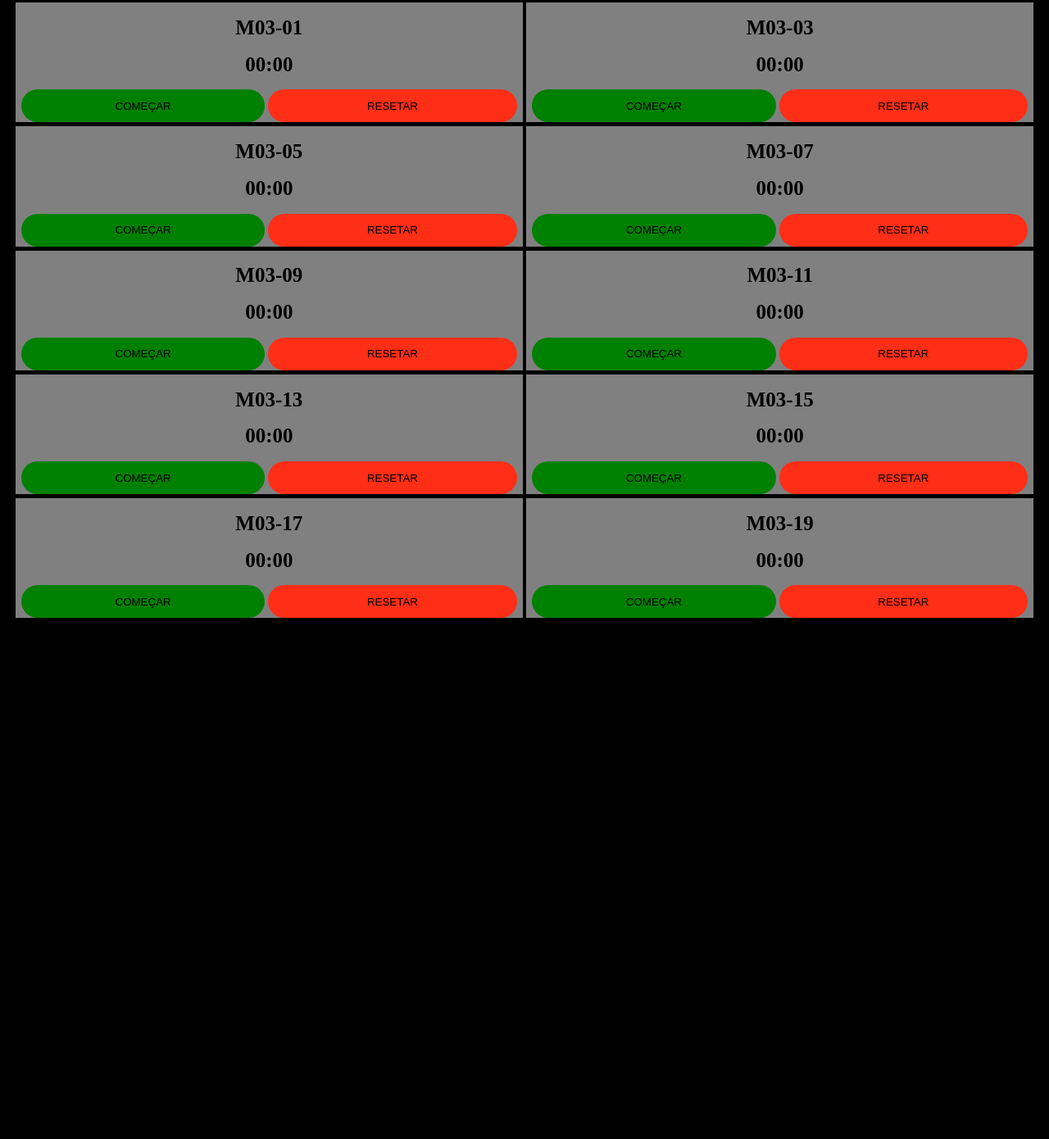
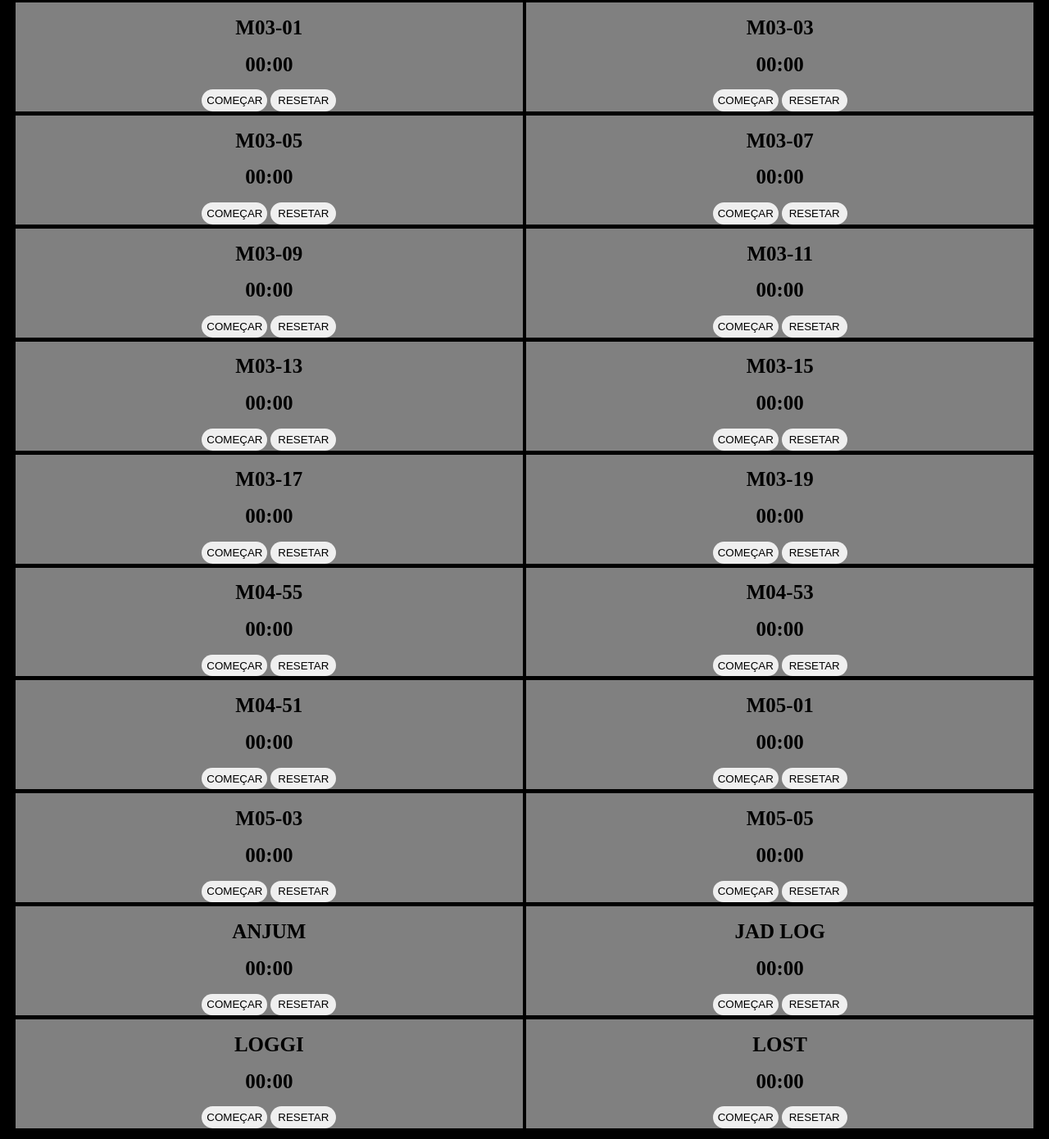
Before and after one commit to IJuniorjnr/Projeto-Shein, a plain HTML site: page index.html in a window 1280 px wide. Shown: the part 5-1395 px from the top of the page at 82% size. Before the commit the page ends 800 px from the top, so only its background shows below. Drawn offline with Linux system fonts and the light colour scheme.

Commit message:
Update index.html

```diff
--- a/index.html
+++ b/index.html
@@ -1,10 +1,10 @@
 <!DOCTYPE html>
-<html lang="pt-br">
+<html lang="pt-BR">
 <head>
     <meta charset="UTF-8">
     <meta name="viewport" content="width=device-width, initial-scale=1.0">
     <link rel="stylesheet" href="style.css">
-    <title>Document</title>
+    <title>Stage Counter</title>
 </head>
 <body>
     <audio id="sound" src="alarm.mp3" style="display: none;"></audio>
@@ -15,8 +15,8 @@
                 <h1>M03-01</h1>
                 <h1 id="display1">00:00</h1>
             </div>
-            <button class="btn-start" onclick="start1()">COMEÇAR</button>
-            <button class="btn-reset" onclick="reset1()">RESETAR</button>
+            <button id="comecar" class="btn-start1">COMEÇAR</button>
+            <button id='resetar' class="btn-reset1">RESETAR</button>
         </div>
 
         <div id="zona2" class="zona">
@@ -24,8 +24,8 @@
                 <h1>M03-03</h1>
                 <h1 id="display2">00:00</h1>
             </div>
-            <button class="btn-start" onclick="start2()">COMEÇAR</button>
-            <button class="btn-reset" onclick="reset2()">RESETAR</button>
+            <button id="comecar" class="btn-start2" >COMEÇAR</button>
+            <button id="resetar" class="btn-reset2" >RESETAR</button>
         </div>
 
         <div id="zona3" class="zona">
@@ -33,8 +33,8 @@
                 <h1>M03-05</h1>
                 <h1 id="display3">00:00</h1>
             </div>
-            <button class="btn-start" onclick="start3()">COMEÇAR</button>
-            <button class="btn-reset" onclick="reset3()">RESETAR</button>
+            <button id="comecar" class="btn-start3">COMEÇAR</button>
+            <button id='resetar' class="btn-reset3">RESETAR</button>
         </div>
 
         <div id="zona4" class="zona">
@@ -42,8 +42,8 @@
                 <h1>M03-07</h1>
                 <h1 id="display4">00:00</h1>
             </div>
-            <button class="btn-start" onclick="start4()">COMEÇAR</button>
-            <button class="btn-reset" onclick="reset4()">RESETAR</button>
+            <button id="comecar" class="btn-start4">COMEÇAR</button>
+            <button id='resetar' class="btn-reset4">RESETAR</button>
         </div>
 
         <div id="zona5" class="zona">
@@ -51,8 +51,8 @@
                 <h1>M03-09</h1>
                 <h1 id="display5">00:00</h1>
             </div>
-            <button class="btn-start" onclick="start5()">COMEÇAR</button>
-            <button class="btn-reset" onclick="reset5()">RESETAR</button>
+            <button id="comecar" class="btn-start5">COMEÇAR</button>
+            <button id='resetar' class="btn-reset5">RESETAR</button>
         </div>
 
         <div id="zona6" class="zona">
@@ -60,8 +60,8 @@
                 <h1>M03-11</h1>
                 <h1 id="display6">00:00</h1>
             </div>
-            <button class="btn-start" onclick="start6()">COMEÇAR</button>
-            <button class="btn-reset" onclick="reset6()">RESETAR</button>
+            <button id="comecar" class="btn-start6">COMEÇAR</button>
+            <button id='resetar' class="btn-reset6">RESETAR</button>
         </div>
 
         <div id="zona7" class="zona">
@@ -69,8 +69,8 @@
                 <h1>M03-13</h1>
                 <h1 id="display7">00:00</h1>
             </div>
-            <button class="btn-start" onclick="start7()">COMEÇAR</button>
-            <button class="btn-reset" onclick="reset7()">RESETAR</button>
+            <button id="comecar" class="btn-start7">COMEÇAR</button>
+            <button id='resetar' class="btn-reset7">RESETAR</button>
         </div>
 
         <div id="zona8" class="zona">
@@ -78,8 +78,8 @@
                 <h1>M03-15</h1>
                 <h1 id="display8">00:00</h1>
             </div>
-            <button class="btn-start" onclick="start8()">COMEÇAR</button>
-            <button class="btn-reset" onclick="reset8()">RESETAR</button>
+            <button id="comecar" class="btn-start8">COMEÇAR</button>
+            <button id='resetar' class="btn-reset8">RESETAR</button>
         </div>
 
         <div id="zona9" class="zona">
@@ -87,19 +87,107 @@
                 <h1>M03-17</h1>
                 <h1 id="display9">00:00</h1>
             </div>
-            <button class="btn-start" onclick="start9()">COMEÇAR</button>
-            <button class="btn-reset" onclick="reset9()">RESETAR</button>
+            <button id="comecar" class="btn-start9">COMEÇAR</button>
+            <button id='resetar' class="btn-reset9">RESETAR</button>
         </div>
-
         <div id="zona10" class="zona">
             <div>
                 <h1>M03-19</h1>
                 <h1 id="display10">00:00</h1>
             </div>
-            <button class="btn-start" onclick="start10()">COMEÇAR</button>
-            <button class="btn-reset" onclick="reset10()">RESETAR</button>
+            <button id="comecar" class="btn-start10">COMEÇAR</button>
+            <button id='resetar' class="btn-reset10">RESETAR</button>
         </div>
 
+        <div id="zona11" class="zona">
+            <div>
+                <h1>M04-55</h1>
+                <h1 id="display11">00:00</h1>
+            </div>
+            <button id="comecar" class="btn-start11">COMEÇAR</button>
+            <button id='resetar' class="btn-reset11">RESETAR</button>
+        </div>
+
+        <div id="zona12" class="zona">
+            <div>
+                <h1>M04-53</h1>
+                <h1 id="display12">00:00</h1>
+            </div>
+            <button id="comecar" class="btn-start12">COMEÇAR</button>
+            <button id='resetar' class="btn-reset12">RESETAR</button>
+        </div>
+
+        <div id="zona13" class="zona">
+            <div>
+                <h1>M04-51</h1>
+                <h1 id="display13">00:00</h1>
+            </div>
+            <button id="comecar" class="btn-start13">COMEÇAR</button>
+            <button id='resetar' class="btn-reset13">RESETAR</button>
+        </div>
+
+        <div id="zona14" class="zona">
+            <div>
+                <h1>M05-01</h1>
+                <h1 id="display14">00:00</h1>
+            </div>
+            <button id="comecar" class="btn-start14">COMEÇAR</button>
+            <button id='resetar' class="btn-reset14">RESETAR</button>
+        </div>
+
+        <div id="zona15" class="zona">
+            <div>
+                <h1>M05-03</h1>
+                <h1 id="display15">00:00</h1>
+            </div>
+            <button id="comecar" class="btn-start15">COMEÇAR</button>
+            <button id='resetar' class="btn-reset15">RESETAR</button>
+        </div>
+
+        <div id="zona16" class="zona">
+            <div>
+                <h1>M05-05</h1>
+                <h1 id="display16">00:00</h1>
+            </div>
+            <button id="comecar" class="btn-start16">COMEÇAR</button>
+            <button id='resetar' class="btn-reset16">RESETAR</button>
+        </div>
+
+        <div id="zona17" class="zona">
+            <div>
+                <h1>ANJUM</h1>
+                <h1 id="display17">00:00</h1>
+            </div>
+            <button id="comecar" class="btn-start17">COMEÇAR</button>
+            <button id='resetar' class="btn-reset17">RESETAR</button>
+        </div>
+
+        <div id="zona18" class="zona">
+            <div>
+                <h1>JAD LOG</h1>
+                <h1 id="display18">00:00</h1>
+            </div>
+            <button id="comecar" class="btn-start18">COMEÇAR</button>
+            <button id='resetar' class="btn-reset18">RESETAR</button>
+        </div>
+
+        <div id="zona19" class="zona">
+            <div>
+                <h1>LOGGI</h1>
+                <h1 id="display19">00:00</h1>
+            </div>
+            <button id="comecar" class="btn-start19">COMEÇAR</button>
+            <button id='resetar' class="btn-reset19">RESETAR</button>
+        </div>
+
+        <div id="zona20" class="zona">
+            <div>
+                <h1>LOST</h1>
+                <h1 id="display20">00:00</h1>
+            </div>
+            <button id="comecar" class="btn-start20">COMEÇAR</button>
+            <button id='resetar' class="btn-reset20">RESETAR</button>
+        </div>
 
     </div>
 <script src="script.js"></script>
```
